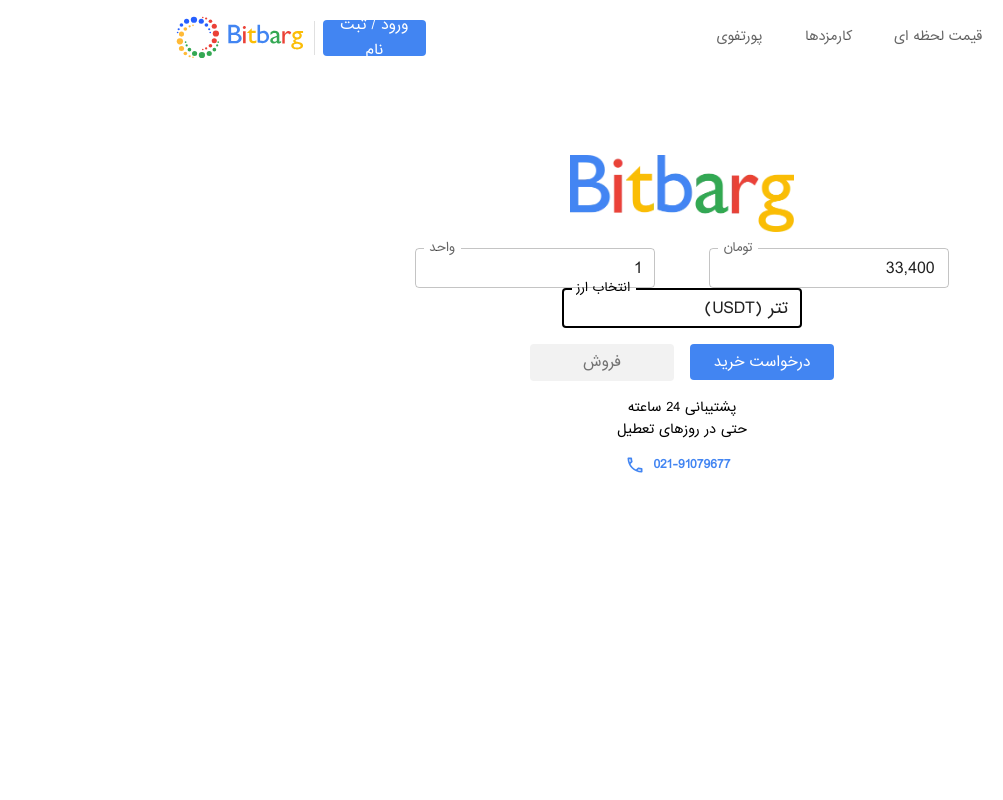
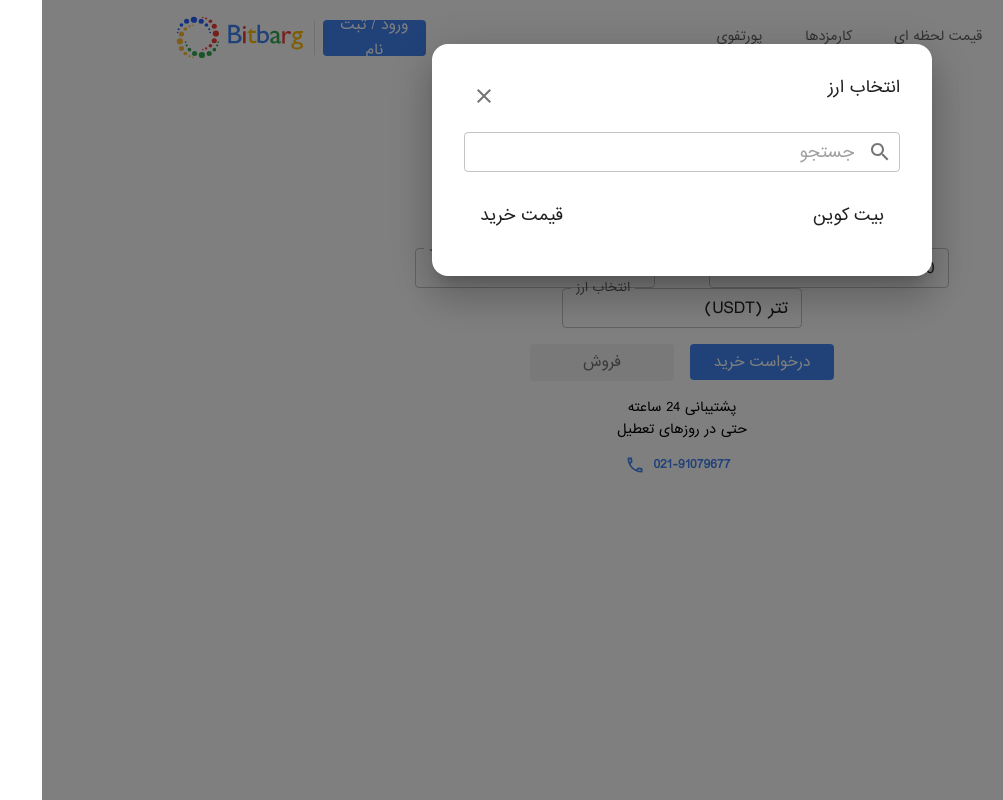
Before and after one commit to Marykn78/Bitbarg_CoinMarket, a React (Create React App) app: page / in a window 1280 px wide. Both pictures are taken after a click on the element "انتخاب ارز". Shown: the whole page, without its empty margins (277-1280 px from the left). Built offline with nearby package versions, Linux system fonts and the light colour scheme.

Commit message:
create modal component

```diff
--- /dev/null
+++ b/src/Components/CoinModal/CoinModal.jsx
@@ -0,0 +1,96 @@
+import Box from '@mui/material/Box';
+import Typography from '@mui/material/Typography';
+import Modal from '@mui/material/Modal';
+import { useState } from 'react';
+import { TextField } from '@mui/material';
+import Grid from '@mui/material/Grid';
+import CloseIcon from '@mui/icons-material/Close';
+import InputAdornment from '@mui/material/InputAdornment';
+import SearchOutlinedIcon from '@mui/icons-material/SearchOutlined';
+import IconButton from '@mui/material/IconButton';
+
+const style = {
+    position: 'absolute',
+    top: '20%',
+    left: '50%',
+    transform: 'translate(-50%, -50%)',
+    width: 500,
+    bgcolor: 'background.paper',
+    border:'none',
+    boxShadow: 24,
+    p: 4,
+    borderRadius:'16px'
+  };
+
+const CoinModal = () => {
+    const [open, setOpen] = useState(false);
+    const handleOpen = () => setOpen(true);
+    const handleClose = () => setOpen(false);
+    return (
+      <div>
+        <TextField label={'انتخاب ارز'} defaultValue={'تتر (USDT)'} size="small" sx={{width:'240px'}} onClick={handleOpen}></TextField>
+        <Modal
+          open={open}
+          onClose={handleClose}
+        //   aria-labelledby="modal-modal-title"
+        //   aria-describedby="modal-modal-description"
+        >
+          <Box sx={style}>
+            <Grid container sx={{width:'100%'}} flexDirection={'column'}>
+                <Grid container item justifyContent={'space-between'}>
+                    <Typography>انتخاب ارز</Typography>
+                    <IconButton>
+                        <CloseIcon onClick={handleClose}/>
+                    </IconButton>
+                </Grid>
+                <Grid container item mt={2} justifyContent={'center'}>
+                    <TextField fullWidth type="search" size='small' placeholder='جستجو'
+                        InputProps={{
+                            startAdornment: (
+                              <InputAdornment position="start">
+                                <SearchOutlinedIcon />
+                              </InputAdornment>
+                            ),
+                          }}
+                    />
+                </Grid>
+            </Grid>
+            <Grid container justifyContent={'space-between'} marginTop={2} p={2}>
+                <Typography>بیت کوین</Typography>
+                <Typography>قیمت خرید</Typography>
+            </Grid>
+
+          </Box>
+        </Modal>
+      </div>
+    );
+}
+
+export default CoinModal;
+
+// export  function BasicModal() {
+//     const [open, setOpen] = useState(false);
+//     const handleOpen = () => setOpen(true);
+//     const handleClose = () => setOpen(false);
+
+//     return (
+//       <div>
+//         <Button onClick={handleOpen}>Open modal</Button>
+//         <Modal
+//           open={open}
+//           onClose={handleClose}
+//           aria-labelledby="modal-modal-title"
+//           aria-describedby="modal-modal-description"
+//         >
+//           <Box sx={style}>
+//             <Typography id="modal-modal-title" variant="h6" component="h2">
+//               Text in a modal
+//             </Typography>
+//             <Typography id="modal-modal-description" sx={{ mt: 2 }}>
+//               Duis mollis, est non commodo luctus, nisi erat porttitor ligula.
+//             </Typography>
+//           </Box>
+//         </Modal>
+//       </div>
+//     );
+//   }
--- a/src/Components/MoneyChange/MoneyChange.jsx
+++ b/src/Components/MoneyChange/MoneyChange.jsx
@@ -5,11 +5,10 @@
 import LocalPhoneOutlinedIcon from '@mui/icons-material/LocalPhoneOutlined';
 import { MoneyChangetextfield } from "../../Data/Dataproject";
 import  Typography  from "@mui/material/Typography";
-// import StyledTextField from "../StyledTextField/StyledTextfield";
+import CoinModal from "../CoinModal/CoinModal";
 
 
 const MoneyChange = () => {
-
     return (
         <Grid container marginTop={10}  flexDirection={'column'} alignItems={'center'}>
             <Grid container item  justifyContent={'center'} xs={8} md={3} >
@@ -21,7 +20,7 @@
                         <TextField label={field.label} defaultValue={field.value} size="small" sx={{width:'240px'}} key={index}></TextField>
                     </Grid>
                 ))}
-                {/* <StyledTextField/> */}
+                <CoinModal/>
             </Grid>
             <Grid container item justifyContent={'space-around'} xs={8} md={3}>
                 <Grid width={'45%'}>
--- a/src/Data/Dataproject.js
+++ b/src/Data/Dataproject.js
@@ -1,4 +1,6 @@
 const navbaritems =[{item:'خانه'},{item:'قیمت لحظه ای'},{item:'کارمزدها'},{item:'پورتفوی'}];
 export default navbaritems;
 
- export const MoneyChangetextfield =[{label:'تومان',value:'33,400'},{label:'واحد',value:'1'},{label:'انتخاب ارز',value:'تتر (USDT)'}];
+ export const MoneyChangetextfield =[{label:'تومان',value:'33,400'},{label:'واحد',value:'1'}];
+
+//  {label:'انتخاب ارز',value:'تتر (USDT)'}
```
Also changed, not shown: src/Components/CoinModal/CoinSelectItem.jsx (added).
